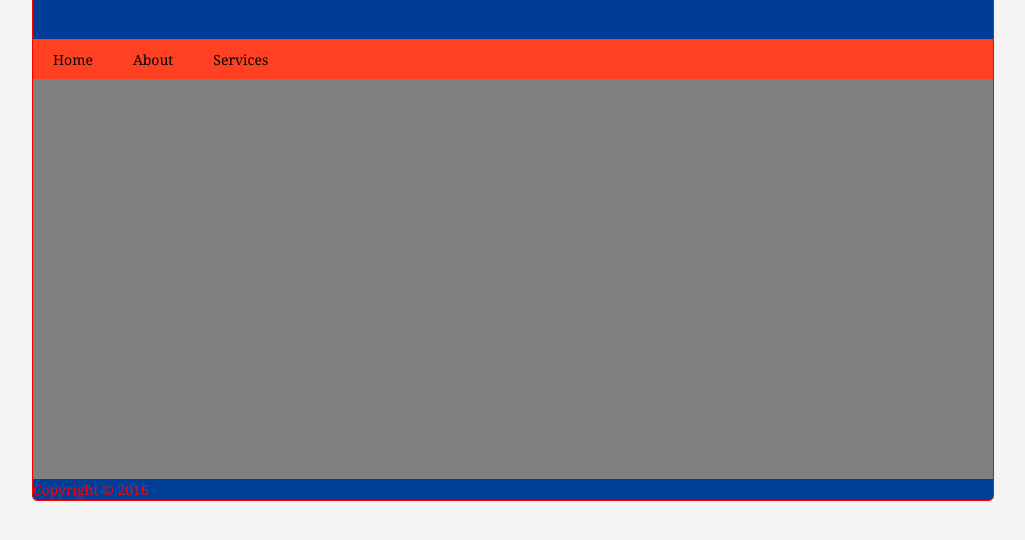
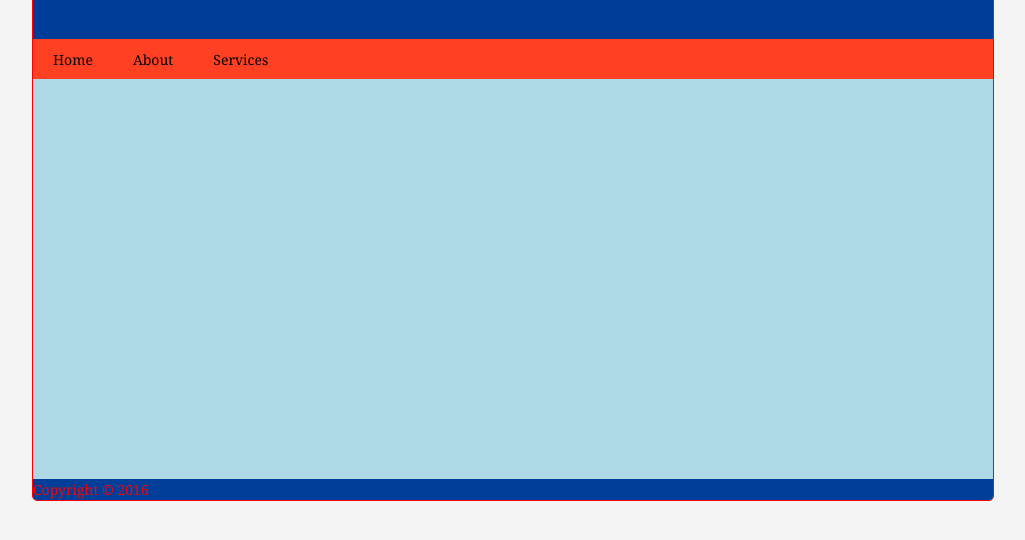
Before and after one commit to Aleksandarnrt/Practice, a plain HTML site: page index.html in a window 1280 px wide. Shown: the part 52-592 px from the top of the page, without its empty margins (127-1152 px from the left). Drawn offline with Linux system fonts and the light colour scheme.

Commit message:
Section changed

```diff
--- a/sass/base/_base.sass
+++ b/sass/base/_base.sass
@@ -14,5 +14,5 @@ body
     margin: 0px auto
 
 section
-    background: grey
+    background: lightblue
     height: 400px
```
Also changed, not shown: css/main.css.
